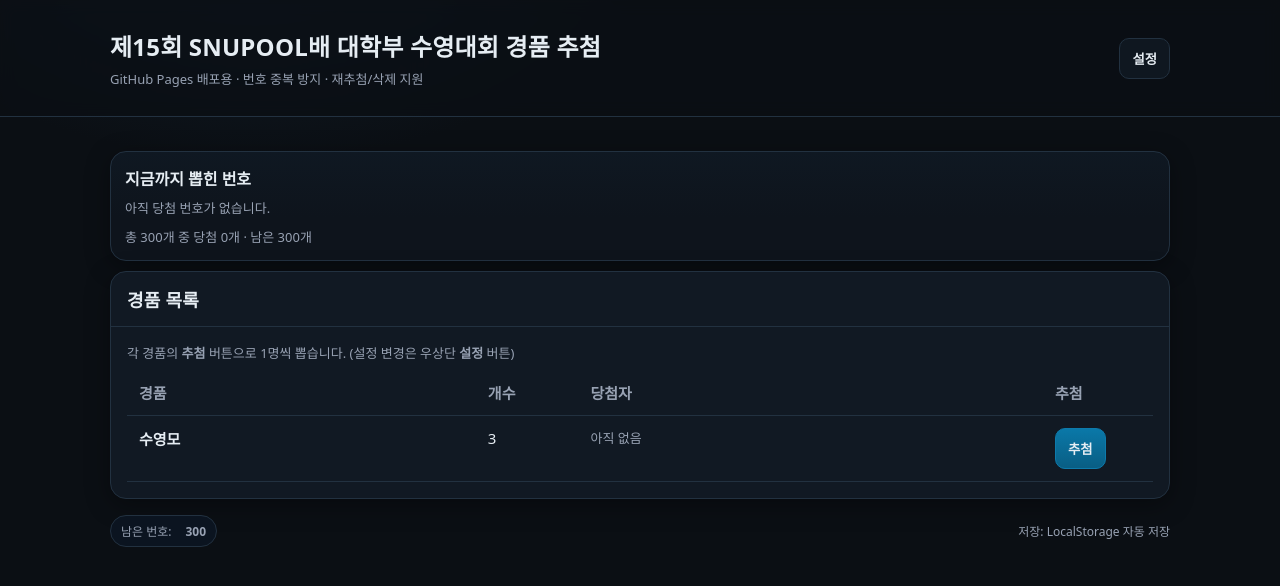
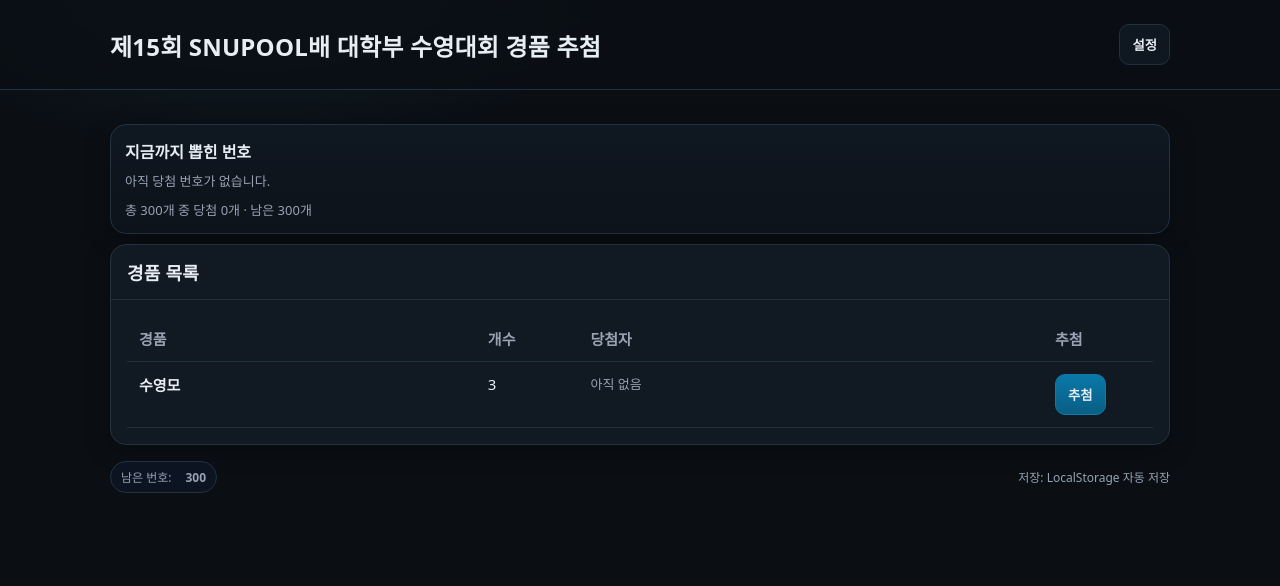
Before and after one commit to jejuchild/15th-snupool-competition-prize-draw, a plain HTML site: page index.html in a window 1280 px wide. Drawn offline with Linux system fonts and the light colour scheme.

Commit message:
Update index.html

```diff
--- a/index.html
+++ b/index.html
@@ -100,7 +100,6 @@
       <div style="display:flex;justify-content:space-between;align-items:center;gap:12px;flex-wrap:wrap;">
         <div>
           <h1>제15회 SNUPOOL배 대학부 수영대회 경품 추첨</h1>
-          <div class="subtitle">GitHub Pages 배포용 · 번호 중복 방지 · 재추첨/삭제 지원</div>
         </div>
         <div>
           <button class="btn" id="openSettingsBtn" title="총 경품 번호와 경품 종류/개수 설정">설정</button>
@@ -126,7 +125,6 @@
     <section class="card">
       <h2>경품 목록</h2>
       <div class="body">
-        <div class="hint" style="margin-bottom:8px;">각 경품의 <strong>추첨</strong> 버튼으로 1명씩 뽑습니다. (설정 변경은 우상단 <strong>설정</strong> 버튼)</div>
         <div style="overflow:auto;">
           <table>
             <thead>
@@ -197,7 +195,6 @@
           <div class="card" style="border-radius:12px;">
             <h2 style="font-size:16px;">경품 목록 관리</h2>
             <div class="body">
-              <div class="hint" style="margin-bottom:8px;">여기서는 경품을 추가/삭제만 할 수 있습니다. (당첨자 삭제는 메인에서)</div>
               <div style="overflow:auto;">
                 <table>
                   <thead>
```
